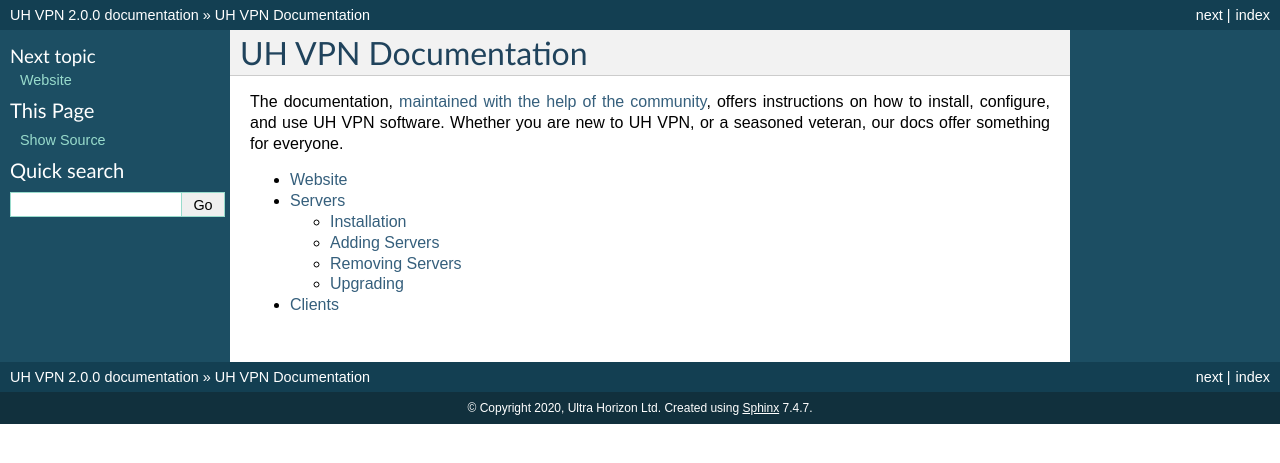
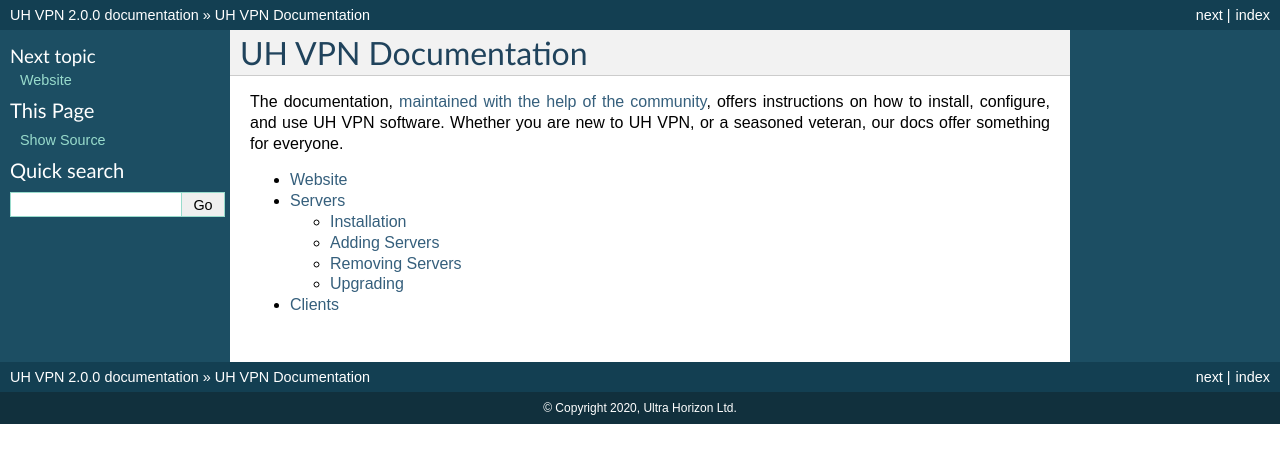
Before and after one commit to ultrahorizon/UH-VPN-Docs, a Sphinx documentation site: the page built from source/index.rst, in a window 1280 px wide. Shown: the top 463 px of the page. Built offline with Sphinx 7.4.7, drawn with Linux system fonts in a browser that asks for light colours; pages that are not in the unit, such as notebooks, are missing from menus.

Commit message:
Remove created using sphinx

```diff
--- a/source/conf.py
+++ b/source/conf.py
@@ -53,3 +53,6 @@
 # relative to this directory. They are copied after the builtin static files,
 # so a file named "default.css" will overwrite the builtin "default.css".
 html_static_path = ['_static']
+
+# Don't show created using sphinx
+html_show_sphinx = False
```
